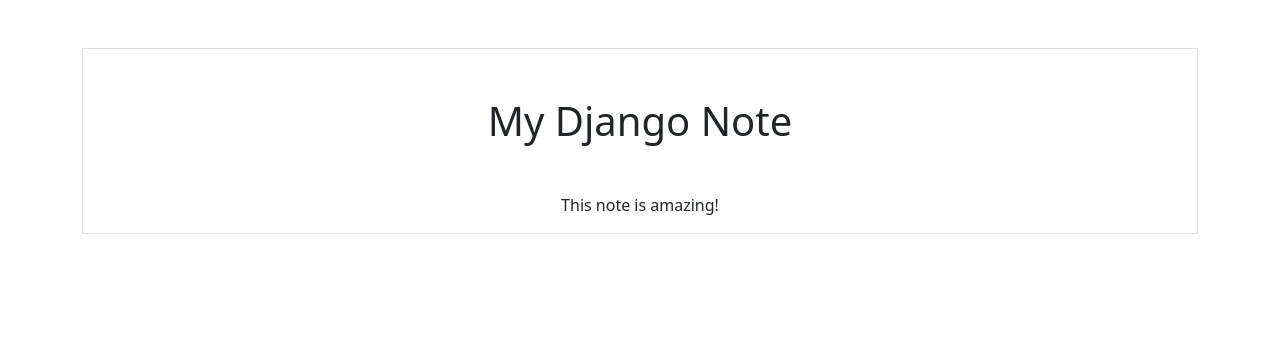
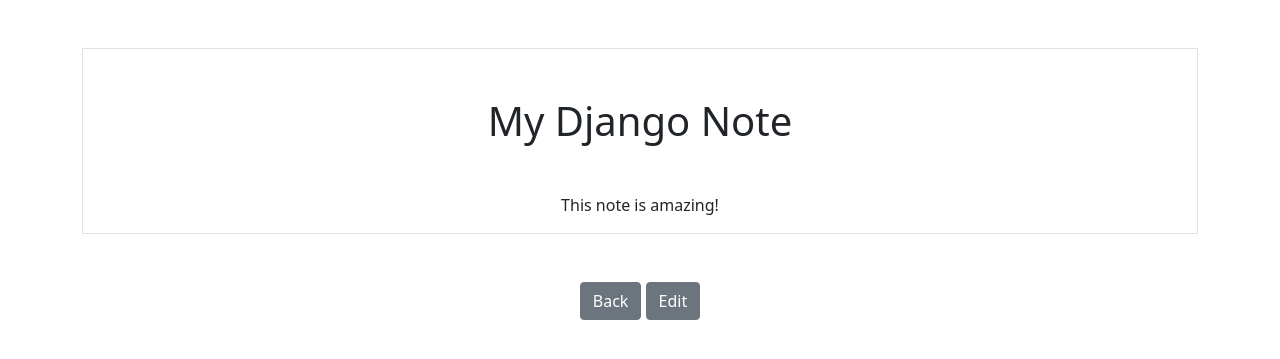
Before and after one commit to bcLego19/pythonTests, a Django app: page /smart/notes/1 in a window 1280 px wide. Shown: the top 359 px of the page. Run offline with Django 5.2, Linux system fonts and the light colour scheme; data comes from the database, SQL or seed files in the repository.

Commit message:
Update notes detail template to add back and edit buttons

```diff
--- a/PythonDjango/smartnotesProject/notes/templates/notes/notes_detail.html
+++ b/PythonDjango/smartnotesProject/notes/templates/notes/notes_detail.html
@@ -7,4 +7,7 @@
         <p>{{note.text}}</p>
     </div>
 
+    <a href="{% url 'notes.list' %}" class="btn btn-secondary my-5">Back</a>
+    <a href="{% url 'notes.update' pk=note.id %}" class="btn btn-secondary">Edit</a>
+
 {% endblock %}
```
